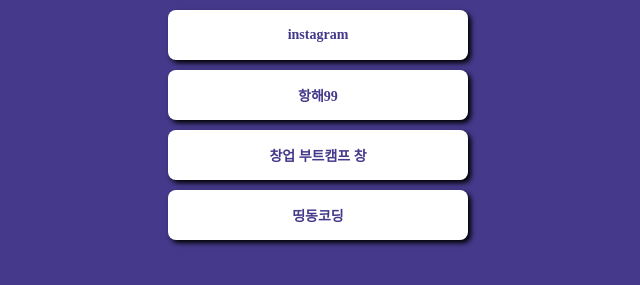
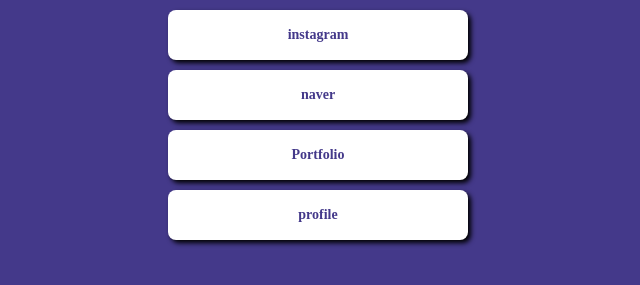
Before and after one commit to chyorik/Profile, a plain HTML site: page index.html in a window 1280 px wide. Shown: the part 233-518 px from the top of the page, 322-962 px from the left. Drawn offline with Linux system fonts and the light colour scheme; a web font is replaced by a local one.

Commit message:
Update index.html

```diff
--- a/index.html
+++ b/index.html
@@ -88,10 +88,10 @@
         <div class="profile"></div>
         <h1 class="main"> 정연수 </h1>
         <p class="sub"> 정연수 프로필입니다. </p>
-        <a target="_blank" href="https://spartacodingclub.kr/">instagram</a>
-        <a target="_blank" href="https://hanghae99.spartacodingclub.kr/">항해99</a>
-        <a target="_blank" href="https://chang.spartacodingclub.kr/">창업 부트캠프 창</a>
-        <a target="_blank" href="https://ddingdong.spartacodingclub.kr/">띵동코딩</a>
+        <a target="_blank" href="https://www.instagram.com/ch0rik/"> instagram </a>
+        <a target="_blank" href="https://blog.naver.com/yeonn2014"> naver </a>
+        <a target="_blank" href="https://google.com"> Portfolio </a>
+        <a target="_blank" href="https://google.com"> profile </a>
     </div>
 </body>
 </html>
```
